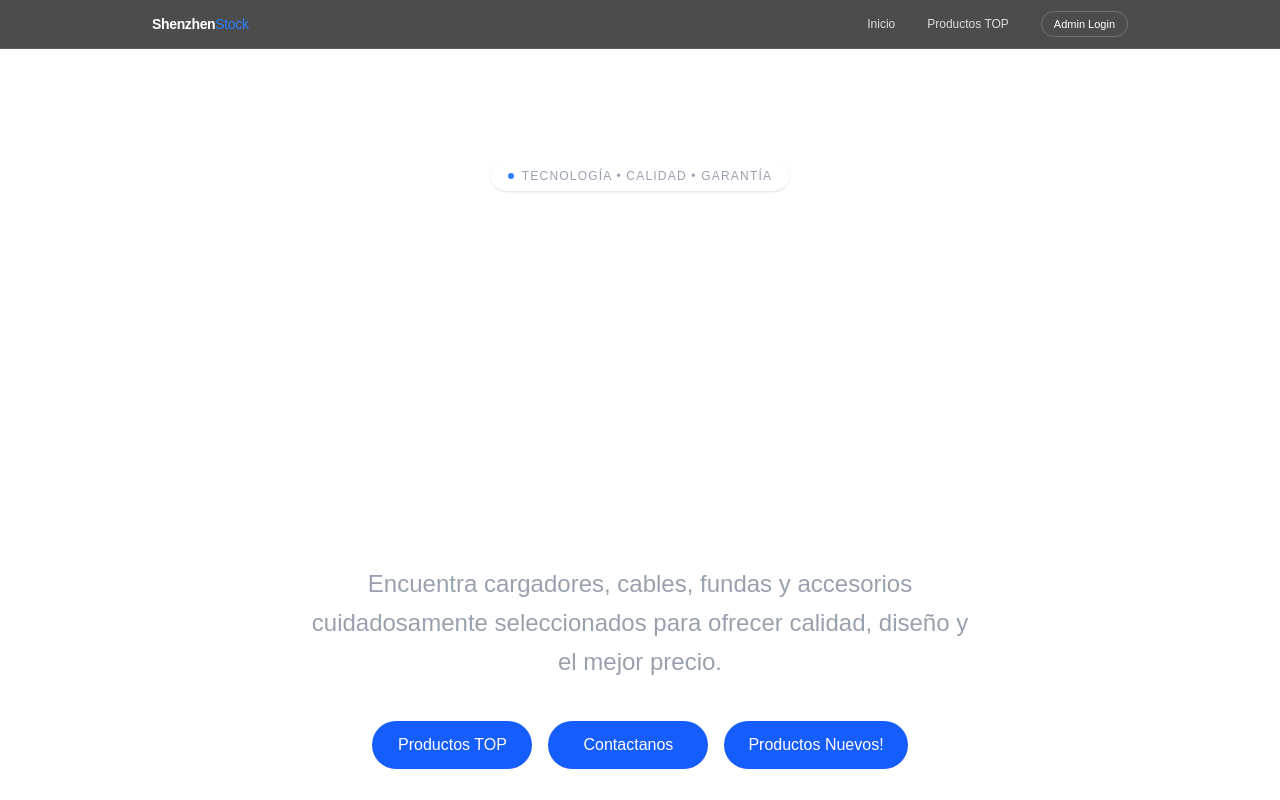
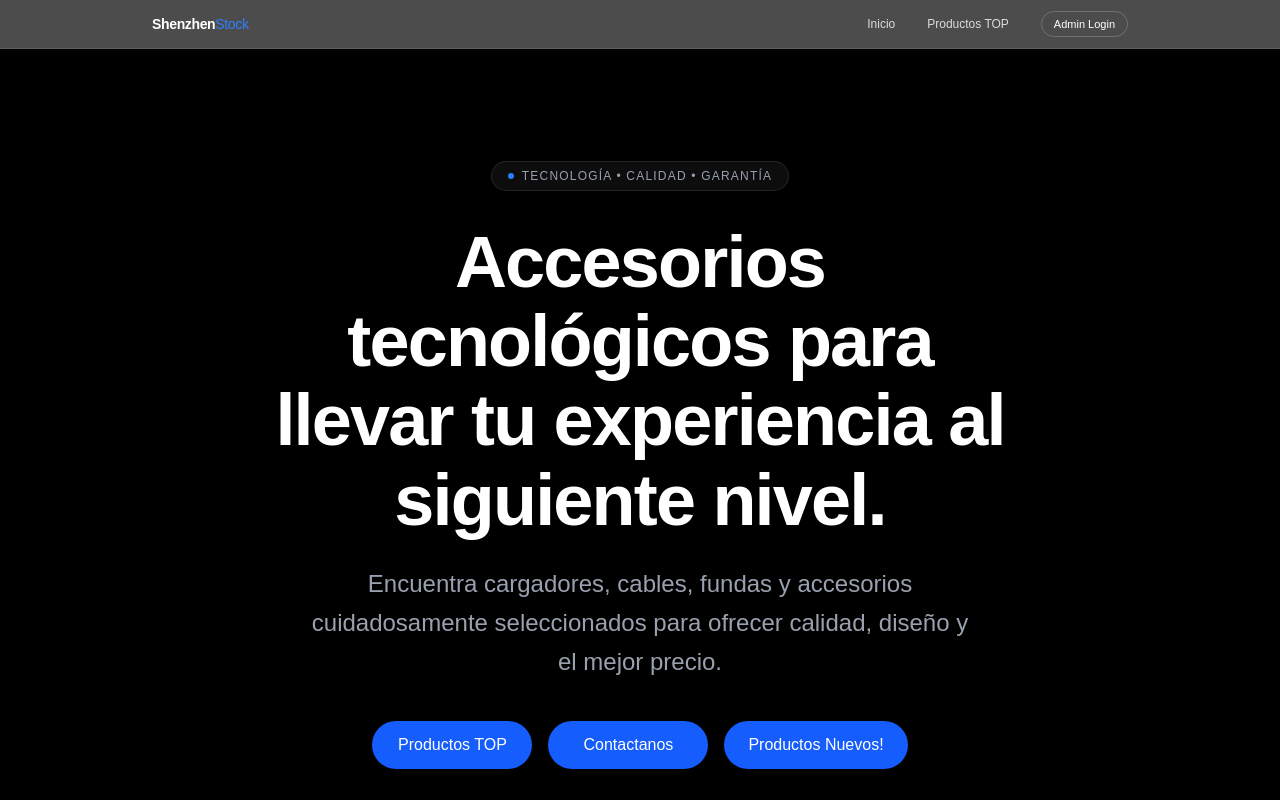
Before and after one commit to andressuarez102001/Tienda-de-tecnolog-a-Andres, a Next.js app: page / in a window 1280 px wide. Shown: the top 800 px of the page. Built offline with nearby package versions, Linux system fonts and the light colour scheme.

Commit message:
fix: forzar fondo negro en moviles

```diff
--- a/app/layout.tsx
+++ b/app/layout.tsx
@@ -9,12 +9,16 @@ export default function RootLayout({
   children: React.ReactNode;
 }) {
   return (
-    <html lang="es">
-      <body className="bg-black text-white min-h-screen flex flex-col justify-between">
+    // SOLUCIÓN 1: Le metemos bg-black a la etiqueta html para blindar el fondo de los navegadores móviles
+    <html lang="es" className="bg-black">
+      {/* SOLUCIÓN 2: Añadimos bg-black por seguridad también en el body */}
+      <body className="bg-black text-white min-h-screen flex flex-col justify-between antialiased">
+
         {/* El Navbar se renderiza de forma global aquí arriba */}
         <Navbar />
 
-        <div className="flex-grow">
+        {/* SOLUCIÓN 3: Forzamos bg-black en el contenedor que envuelve todas tus pantallas */}
+        <div className="flex-grow bg-black">
           {children} {/* Aquí Next.js inyectará dinámicamente el Home o el Login */}
         </div>
 
```
